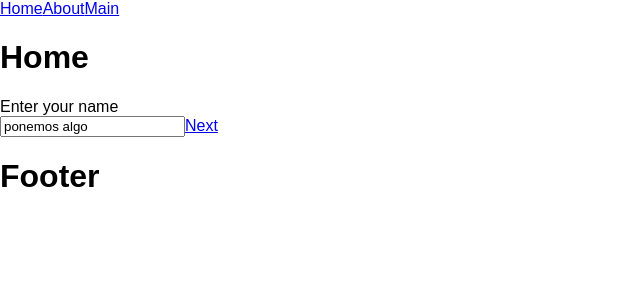
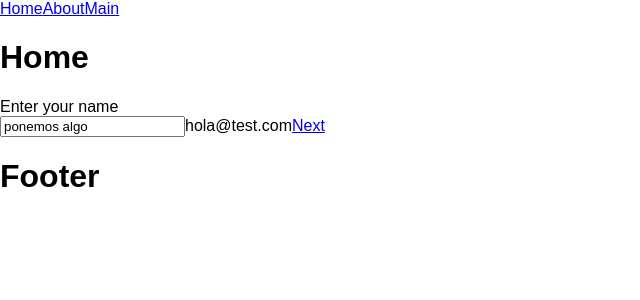
Before and after one commit to sebasgavi/201-adv-react-router-context-api, a React (Create React App) app: page / in a window 1280 px wide. Shown: the top 300 px of the page, without its empty margins (0-640 px from the left). Built offline with nearby package versions, Linux system fonts and the light colour scheme.

Commit message:
Context with Provider and useContext

```diff
--- a/src/App/App.js
+++ b/src/App/App.js
@@ -2,9 +2,10 @@ import React from 'react';
 import Home from '../Home/Home';
 import About from '../About/About';
 import Main from '../Main/Main';
-import { HashRouter as Router, Route, Link } from 'react-router-dom';
+import { HashRouter as Router, Route } from 'react-router-dom';
 import Header from '../Header/Header';
 import Footer from '../Footer/Footer';
+import Context from '../context';
 
 // cuando el usuario entre a la dirección / (root) queremos mostrarle el componente (o pantalla) Home
 // cuando el usuario entre a la dirección /about queremos mostrarle el componente About
@@ -13,17 +14,29 @@ function App() {
 
   const [ name, setName ] = React.useState('ponemos algo');
 
+  const context = {
+    contextName: name,
+    contextSetName: setName,
+    contextEmail: 'hola@test.com',
+  }
+
   return (<div className="App">
     <Router>
+      <Context.Provider value={context}>
 
-      <Header />
+        <Header />
 
-      <Route path="/" exact render={() => <Home name={name} setName={setName} />} />
-      <Route path="/about" component={About} />
-      <Route path="/main/:id?" render={(props) => <Main name={name} match={props.match} />} />
+        <Route path="/" exact component={Home} />
+        <Route path="/about" component={About} />
+        <Route path="/main/:id?" component={Main} />
+        {/* pasar estado por parámetros
+        <Route path="/" exact render={() => <Home name={name} setName={setName} />} />*/}
+        {/* pasar estado por parámetro y usar props del render (match)
+        <Route path="/main/:id?" render={(props) => <Main name={name} match={props.match} />} />*/}
 
-      <Footer />
+        <Footer />
 
+      </Context.Provider>
     </Router>
   </div>);
 }
--- a/src/Home/Home.js
+++ b/src/Home/Home.js
@@ -1,11 +1,14 @@
 import React from 'react';
 import PropTypes from 'prop-types';
 import { Link } from 'react-router-dom';
+import Context from '../context';
 
 const Home = (props) => {
 
+  const context = React.useContext(Context);
+
   const handleInput = (event) => {
-    props.setName(event.target.value);
+    context.contextSetName(event.target.value);
   }
 
   return <div>
@@ -13,17 +16,14 @@ const Home = (props) => {
 
     <label>
       Enter your name <br />
-      <input type="text" value={props.name} onChange={handleInput} />
+      <input type="text" value={context.contextName} onChange={handleInput} />
     </label>
+
+    {context.contextEmail}
 
     <Link to="/main">Next</Link>
 
   </div>
 }
 
-Home.propTypes = {
-  name: PropTypes.string,
-  setName: PropTypes.func,
-}
-
 export default Home;
--- a/src/Main/Main.js
+++ b/src/Main/Main.js
@@ -2,9 +2,11 @@ import React from 'react';
 import { Redirect, Link } from 'react-router-dom';
 import StepOne from './StepOne';
 import PropTypes from 'prop-types';
+import Context from '../context';
 
 const Main = (props) => {
   const [ active, setActive ] = React.useState(false);
+  const context = React.useContext(Context);
 
   console.log(props.match.params.id);
 
@@ -23,7 +25,7 @@ const Main = (props) => {
   }
 
   return <div>
-    <h1>Main {props.name}</h1>
+    <h1>Main {context.contextName}</h1>
 
     {!active && <button onClick={handleActivateClick}>Activate</button>}
     {active && <p>Active</p>}
@@ -35,7 +37,7 @@ const Main = (props) => {
 
     {/* si no se usa redirect se puede hacer esta condición */}
     {/* !props.match.params.id && <p>default step</p> */}
-    {props.match.params.id === 'one' && <StepOne />}
+    {props.match.params.id === 'one' && <StepOne value="value from Main" />}
     {props.match.params.id === 'two' && <p>step two</p>}
 
   </div>
--- a/src/Main/StepOne.js
+++ b/src/Main/StepOne.js
@@ -1,9 +1,18 @@
 import React from 'react';
+import Context from '../context';
+import PropTypes from 'prop-types';
 
-const StepOne = () => {
+const StepOne = (props) => {
+  const context = React.useContext(Context);
   return <div>
     step one
+    <p>{context.contextName}</p>
+    <p>{props.value}</p>
   </div>
 }
 
+StepOne.propTypes = {
+  value: PropTypes.string,
+}
+
 export default StepOne;
--- /dev/null
+++ b/src/context.js
@@ -0,0 +1,9 @@
+import React from 'react';
+
+const Context = React.createContext({
+  contextName: '',
+  contextSetName: () => null, // NoOp
+  contextEmail: '',
+});
+
+export default Context;
```
